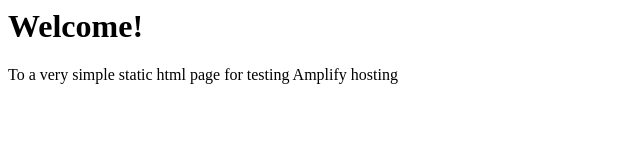
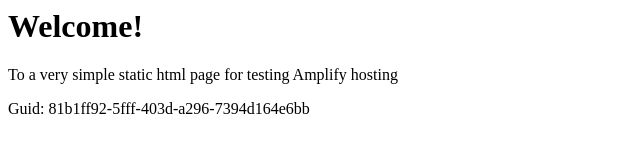
Before and after one commit to aws-aemilia-fra/Github-PR-Commit-Integration-Test-DoNotTouch-GitHubAutoBuildCanaryTest-v1-preprod-eu-central-1, a website: page src/index.html in a window 1280 px wide. Shown: the whole page, without its empty margins (0-640 px from the left). Drawn offline with Linux system fonts and the light colour scheme.

Commit message:
commit from integ tests

```diff
--- a/src/index.html
+++ b/src/index.html
@@ -1,3 +1,5 @@
+
+
 <html lang="en">
 
 <head>
@@ -10,6 +12,6 @@
 <body>
     <h1>Welcome!</h1>
     <p>To a very simple static html page for testing Amplify hosting</p>
-</body>
+    <p>Guid: 81b1ff92-5fff-403d-a296-7394d164e6bb</p></body>
 
 </html>
```
